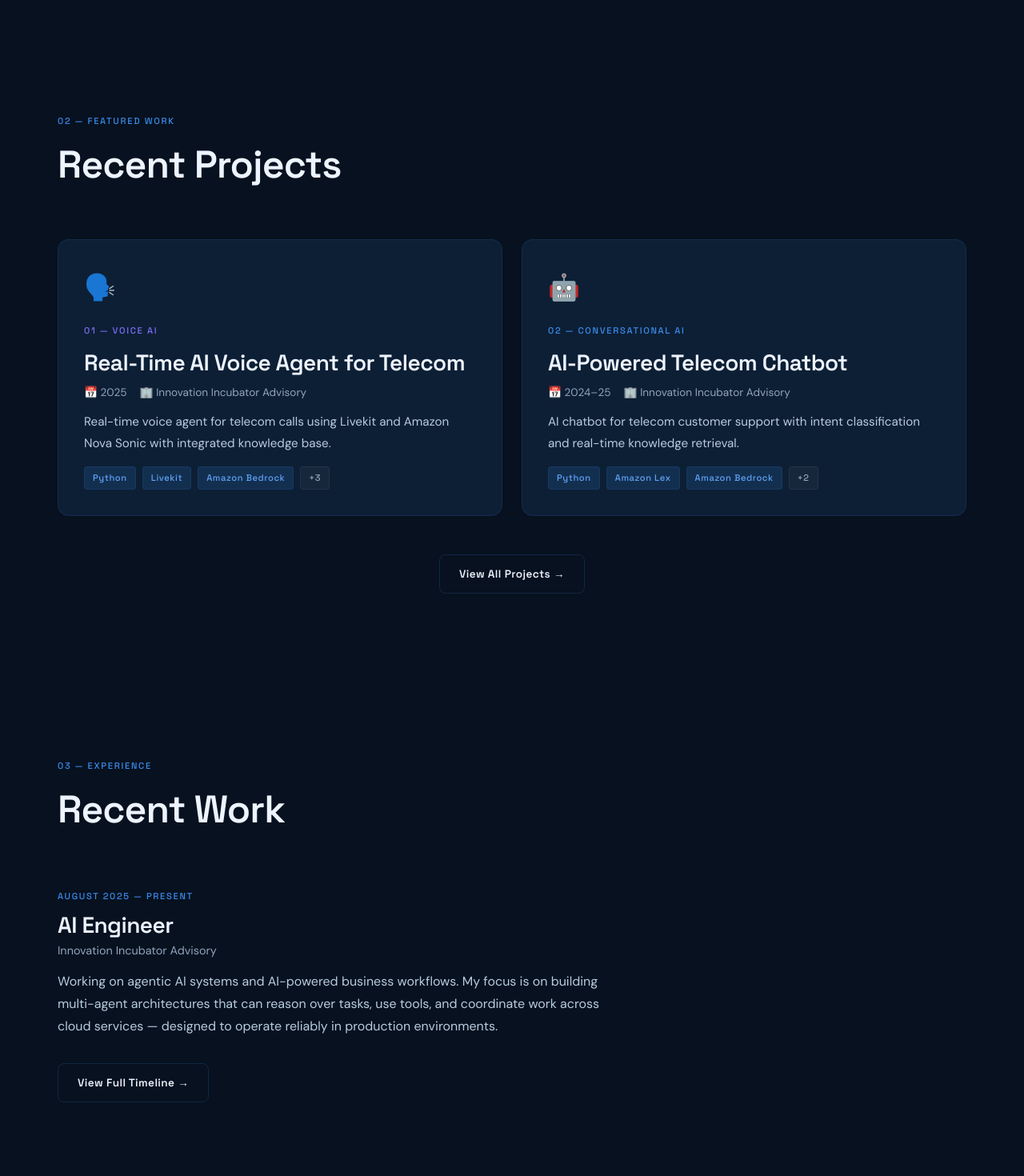
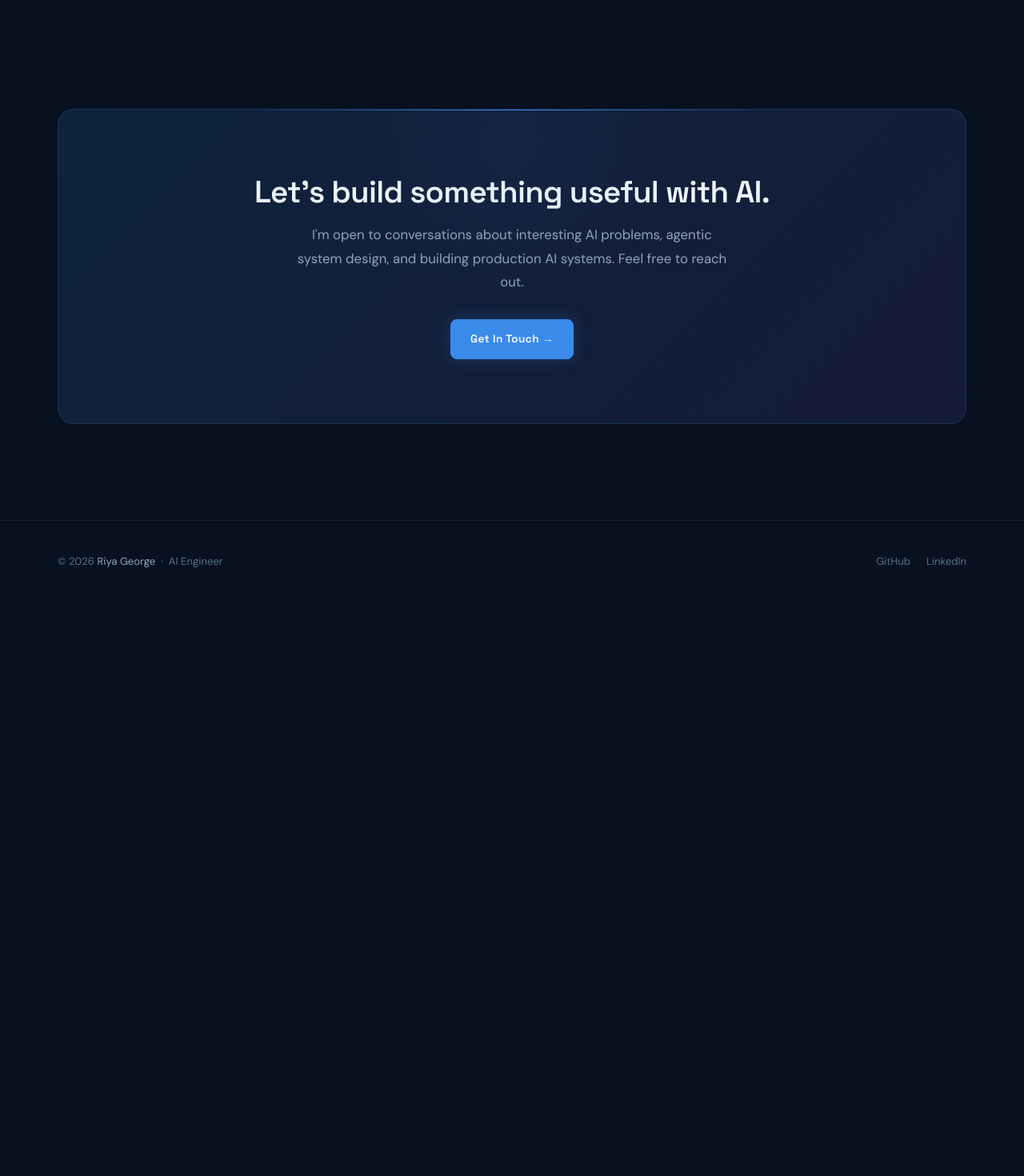
Before and after one commit to riyageorgek/riyageorgek.github.io, a React (Vite) app: page / in a window 1280 px wide. Shown: the part 1320-2790 px from the top of the page at 80% size. After the commit the page ends 2074 px from the top, so only its background shows below. Built offline with nearby package versions, Linux system fonts and the light colour scheme.

Commit message:
feat: remove 'Recent Projects' and 'Recent Work' sections from home page

```diff
--- a/src/pages/Home.jsx
+++ b/src/pages/Home.jsx
@@ -1,9 +1,6 @@
 import { useEffect } from 'react';
 import { Link } from 'react-router-dom';
 import SocialLinks from '../components/SocialLinks.jsx';
-import { projects } from '../data/projects.js';
-import { experience } from '../data/experience.js';
-import ProjectCard from '../components/ProjectCard.jsx';
 import { useReveal } from '../hooks/useReveal.js';
 
 export default function Home() {
@@ -108,51 +105,6 @@
         </div>
       </section>
 
-      {/* Featured Projects */}
-      <section>
-        <div className="container">
-          <div className="section-header">
-            <span className="label">02 — Featured Work</span>
-            <h2>Recent Projects</h2>
-          </div>
-          <div className="grid-2" style={{ display: 'grid', gridTemplateColumns: 'repeat(auto-fit, minmax(300px, 1fr))', gap: '24px' }}>
-            {projects.slice(0, 2).map((proj) => (
-              <ProjectCard key={proj.id} project={proj} />
-            ))}
-          </div>
-          <div style={{ textAlign: 'center', marginTop: '48px' }}>
-            <Link to="/projects" className="btn btn-secondary">View All Projects →</Link>
-          </div>
-        </div>
-      </section>
-
-      {/* Recent Experience */}
-      <section style={{ paddingTop: 'var(--section-gap-sm)' }}>
-        <div className="container">
-          <div className="section-header">
-            <span className="label">03 — Experience</span>
-            <h2>Recent Work</h2>
-          </div>
-          <div style={{ maxWidth: '680px' }}>
-            {experience.slice(0, 1).map((exp) => (
-              <div key={exp.id} className="reveal" style={{ marginBottom: '28px' }}>
-                <div style={{ marginBottom: '8px' }}>
-                  <span className="label">{exp.period}</span>
-                </div>
-                <h3 style={{ marginBottom: '2px' }}>{exp.role}</h3>
-                <p style={{ marginBottom: '12px', fontSize: '0.9rem', color: 'var(--text-muted)' }}>
-                  {exp.company}
-                </p>
-                <p>{exp.description}</p>
-              </div>
-            ))}
-          </div>
-          <div style={{ marginTop: '32px' }}>
-            <Link to="/experience" className="btn btn-secondary">View Full Timeline →</Link>
-          </div>
-        </div>
-      </section>
-
       {/* CTA */}
       <section>
         <div className="container">
```
